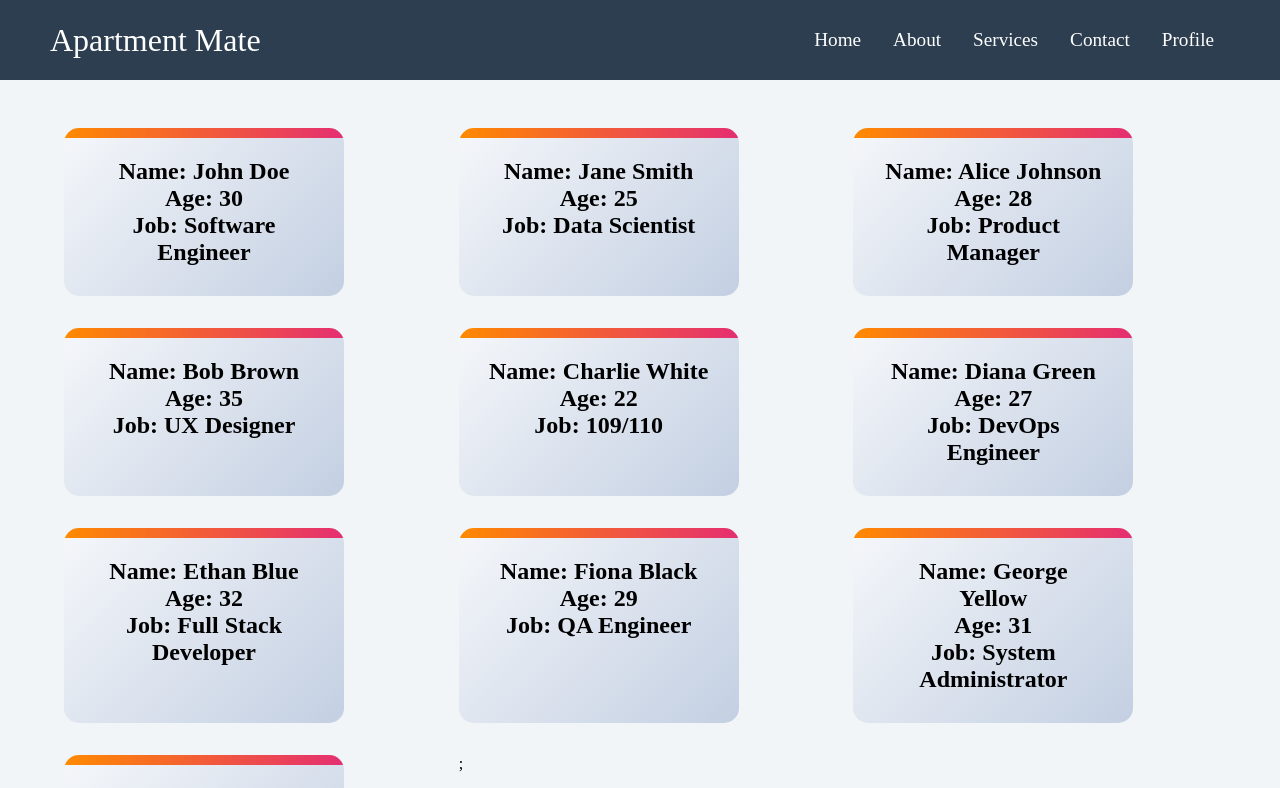
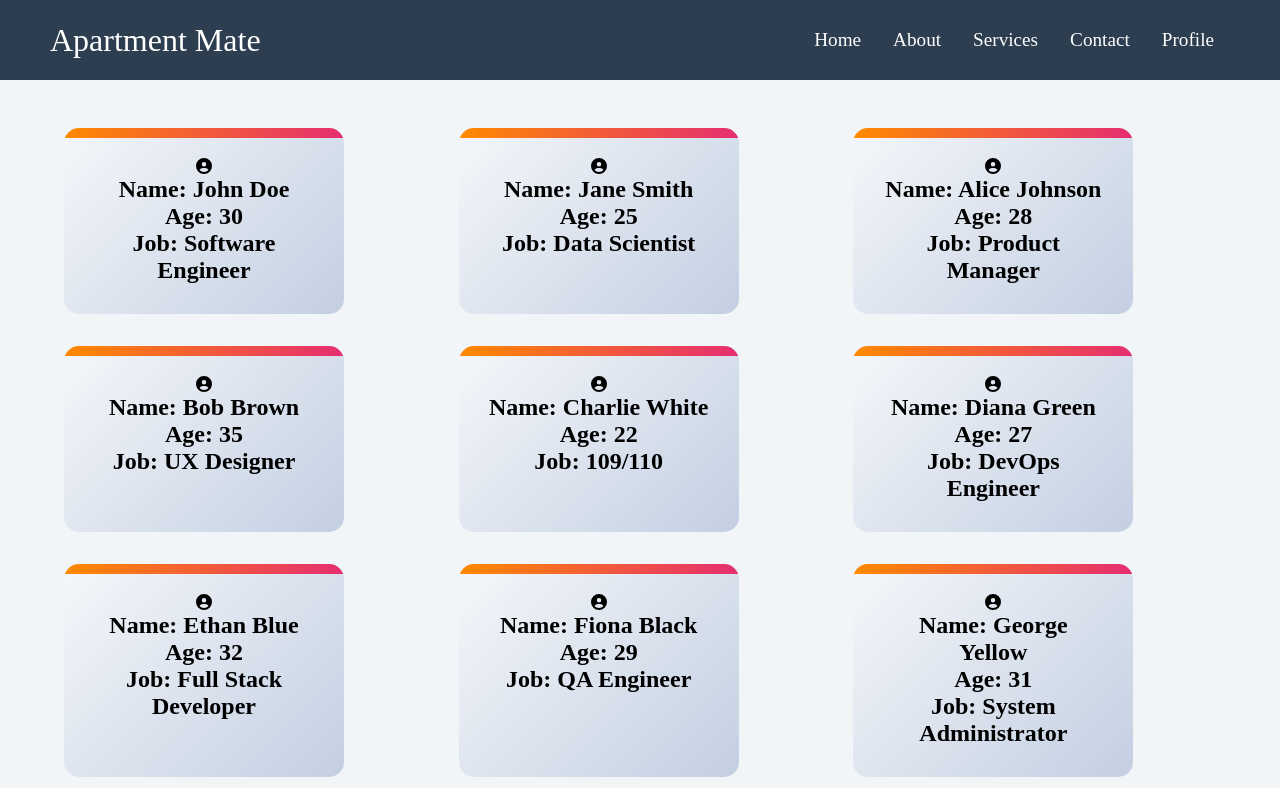
Before and after one commit to gipsycloud/react_to_do_list, a React (Create React App) app: page /profile in a window 1280 px wide. Shown: the top 788 px of the page. Built offline with nearby package versions, Linux system fonts and the light colour scheme.

Commit message:
adding fontawesome icon

```diff
--- a/package.json
+++ b/package.json
@@ -3,6 +3,7 @@
   "version": "0.1.0",
   "private": true,
   "dependencies": {
+    "@fortawesome/free-solid-svg-icons": "^6.7.2",
     "@fortawesome/react-fontawesome": "^0.2.2",
     "@testing-library/dom": "^10.4.0",
     "@testing-library/jest-dom": "^6.6.3",
--- a/src/profile/Profile.js
+++ b/src/profile/Profile.js
@@ -1,6 +1,7 @@
 import "./Profile.css"; // Assuming you have a CSS file for styling
 import { profileDatas } from "./profile_data";
-import React from 'react';
+import { FontAwesomeIcon } from '@fortawesome/react-fontawesome';
+import { faCircleUser } from '@fortawesome/free-solid-svg-icons';
 function ProfileList() {
   return (
     <div className="profile-list">
@@ -16,7 +17,7 @@
   console.log(props);
   return (
     <div className="profile-div">
-      <p></p>
+      <p><FontAwesomeIcon icon={ faCircleUser }/></p>
       <h2>Name: {name} </h2>
       <h2>Age: { age }</h2>
       <h2>Job: { job? job : "109/110" }</h2>
```
Also changed, not shown: 1 other file (tests, documents, lock files or other folders).
